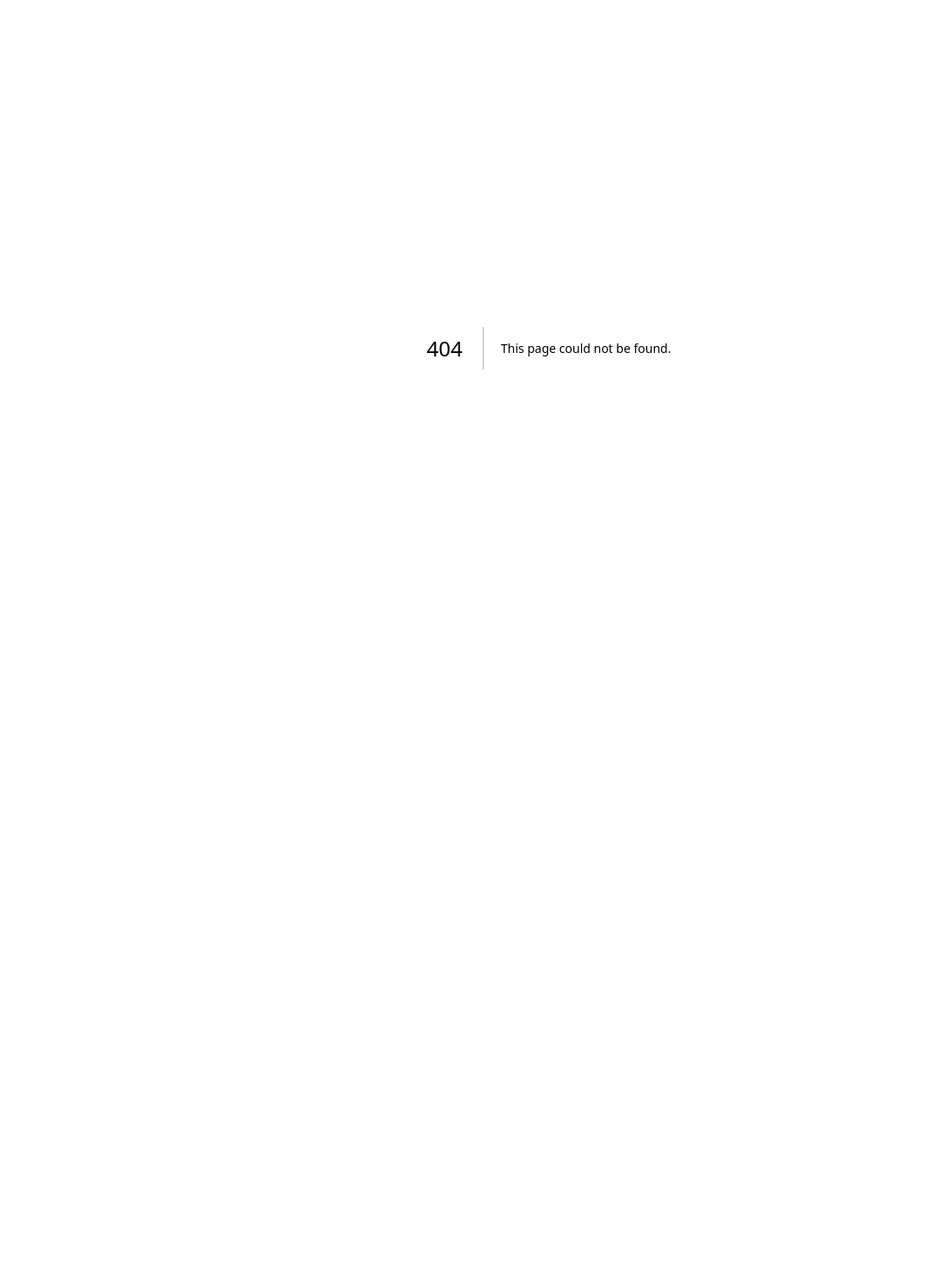
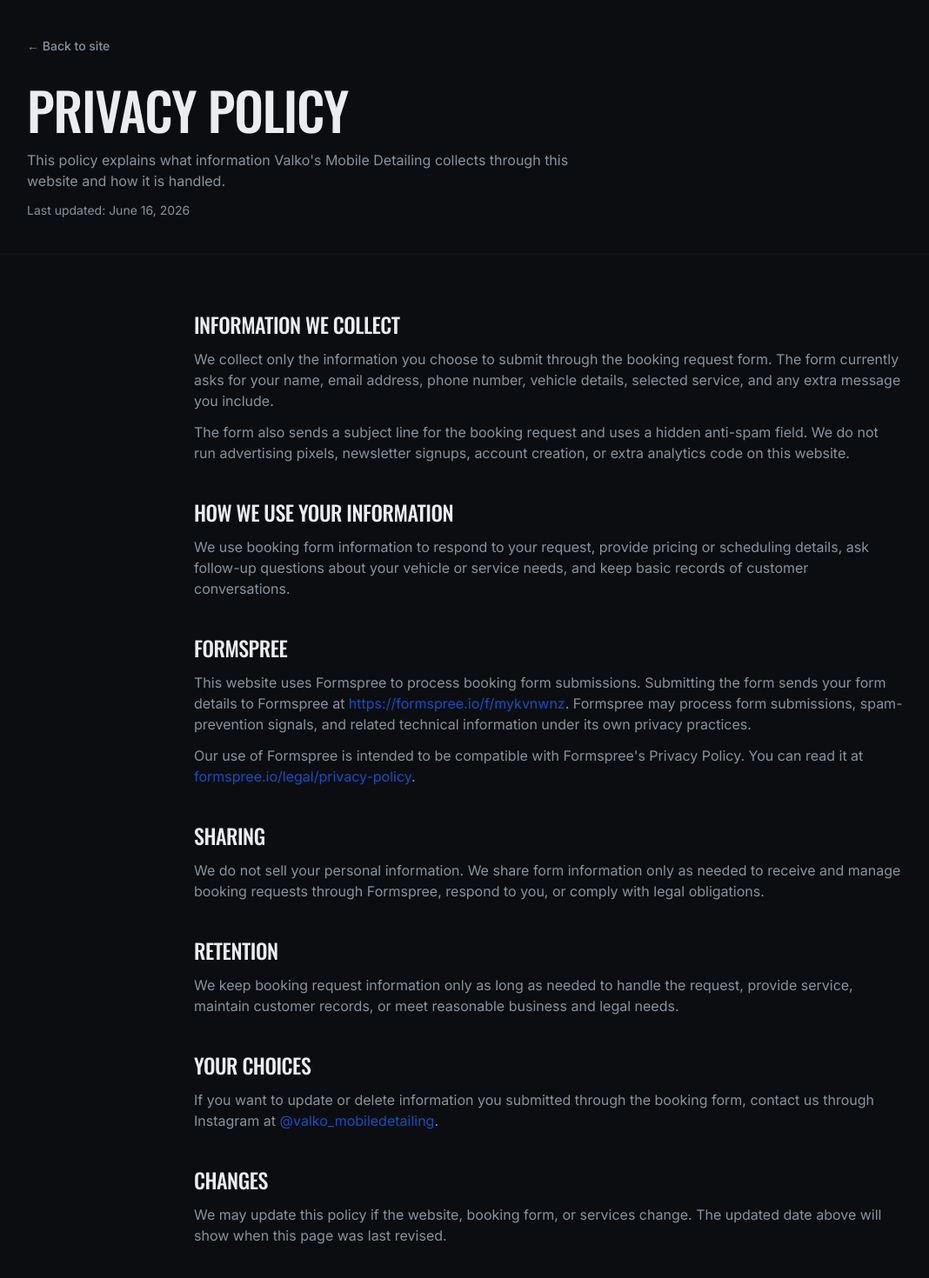
Before and after one commit to DominikV19/valko-mobile-detailing, a Next.js app: page /privacy in a window 1280 px wide. Before the commit this address had no page. Shown: the top 1470 px of the page at 87% size, without its empty margins (9-1077 px from the left). Before the commit the page ends 800 px from the top, so only its background shows below. Built offline with nearby package versions, Linux system fonts and the light colour scheme.

Commit message:
Add privacy policy and restricted license

```diff
--- /dev/null
+++ b/app/privacy/page.jsx
@@ -0,0 +1,153 @@
+import { contactSection, brand } from '@/lib/content';
+import { withBasePath } from '@/lib/site';
+
+export const metadata = {
+  title: `Privacy Policy - ${brand.name}`,
+  description:
+    "Privacy policy for Valko's Mobile Detailing booking form and website.",
+};
+
+const updated = 'June 16, 2026';
+
+export default function PrivacyPage() {
+  return (
+    <main className="min-h-screen bg-ink text-bone">
+      <section className="border-b border-ink-3/60 py-10">
+        <div className="container-page">
+          <a href={withBasePath('/')} className="text-sm font-medium text-muted hover:text-accent">
+            ← Back to site
+          </a>
+          <h1 className="mt-8 display-heading text-4xl md:text-6xl">
+            Privacy Policy
+          </h1>
+          <p className="mt-4 max-w-2xl text-muted">
+            This policy explains what information {brand.name} collects through this
+            website and how it is handled.
+          </p>
+          <p className="mt-3 text-sm text-muted">Last updated: {updated}</p>
+        </div>
+      </section>
+
+      <section className="py-12 md:py-16">
+        <div className="container-page max-w-4xl">
+          <div className="space-y-10 text-bone/90">
+            <section>
+              <h2 className="font-display text-2xl uppercase tracking-tightish text-bone">
+                Information We Collect
+              </h2>
+              <p className="mt-3 text-muted">
+                We collect only the information you choose to submit through the
+                booking request form. The form currently asks for your name, email
+                address, phone number, vehicle details, selected service, and any
+                extra message you include.
+              </p>
+              <p className="mt-3 text-muted">
+                The form also sends a subject line for the booking request and uses
+                a hidden anti-spam field. We do not run advertising pixels,
+                newsletter signups, account creation, or extra analytics code on
+                this website.
+              </p>
+            </section>
+
+            <section>
+              <h2 className="font-display text-2xl uppercase tracking-tightish text-bone">
+                How We Use Your Information
+              </h2>
+              <p className="mt-3 text-muted">
+                We use booking form information to respond to your request, provide
+                pricing or scheduling details, ask follow-up questions about your
+                vehicle or service needs, and keep basic records of customer
+                conversations.
+              </p>
+            </section>
+
+            <section>
+              <h2 className="font-display text-2xl uppercase tracking-tightish text-bone">
+                Formspree
+              </h2>
+              <p className="mt-3 text-muted">
+                This website uses Formspree to process booking form submissions.
+                Submitting the form sends your form details to Formspree at{' '}
+                <a
+                  href={contactSection.formEndpoint}
+                  className="text-accent hover:text-accent-glow"
+                  target="_blank"
+                  rel="noopener noreferrer"
+                >
+                  {contactSection.formEndpoint}
+                </a>
+                . Formspree may process form submissions, spam-prevention signals,
+                and related technical information under its own privacy practices.
+              </p>
+              <p className="mt-3 text-muted">
+                Our use of Formspree is intended to be compatible with Formspree's
+                Privacy Policy. You can read it at{' '}
+                <a
+                  href="https://formspree.io/legal/privacy-policy/"
+                  className="text-accent hover:text-accent-glow"
+                  target="_blank"
+                  rel="noopener noreferrer"
+                >
+                  formspree.io/legal/privacy-policy
+                </a>
+                .
+              </p>
+            </section>
+
+            <section>
+              <h2 className="font-display text-2xl uppercase tracking-tightish text-bone">
+                Sharing
+              </h2>
+              <p className="mt-3 text-muted">
+                We do not sell your personal information. We share form information
+                only as needed to receive and manage booking requests through
+                Formspree, respond to you, or comply with legal obligations.
+              </p>
+            </section>
+
+            <section>
+              <h2 className="font-display text-2xl uppercase tracking-tightish text-bone">
+                Retention
+              </h2>
+              <p className="mt-3 text-muted">
+                We keep booking request information only as long as needed to handle
+                the request, provide service, maintain customer records, or meet
+                reasonable business and legal needs.
+              </p>
+            </section>
+
+            <section>
+              <h2 className="font-display text-2xl uppercase tracking-tightish text-bone">
+                Your Choices
+              </h2>
+              <p className="mt-3 text-muted">
+                If you want to update or delete information you submitted through
+                the booking form, contact us through Instagram at{' '}
+                <a
+                  href="https://www.instagram.com/valko_mobiledetailing/"
+                  className="text-accent hover:text-accent-glow"
+                  target="_blank"
+                  rel="noopener noreferrer"
+                >
+                  @valko_mobiledetailing
+                </a>
+                .
+              </p>
+            </section>
+
+            <section>
+              <h2 className="font-display text-2xl uppercase tracking-tightish text-bone">
+                Changes
+              </h2>
+              <p className="mt-3 text-muted">
+                We may update this policy if the website, booking form, or services
+                change. The updated date above will show when this page was last
+                revised.
+              </p>
+            </section>
+          </div>
+        </div>
+      </section>
+    </main>
+  );
+}
--- a/components/Contact.jsx
+++ b/components/Contact.jsx
@@ -1,4 +1,5 @@
 import { contactSection } from '@/lib/content';
+import { withBasePath } from '@/lib/site';
 
 export default function Contact() {
   const formEndpoint =
@@ -105,6 +106,13 @@ export default function Contact() {
               >
                 Send booking request
               </button>
+              <p className="text-xs text-muted sm:col-span-2">
+                By submitting this form, you agree to our{' '}
+                <a href={withBasePath('/privacy')} className="text-accent hover:text-accent-glow">
+                  Privacy Policy
+                </a>
+                .
+              </p>
               {!isConfigured && (
                 <p className="text-xs text-muted sm:col-span-2">
                   Add NEXT_PUBLIC_FORMSPREE_ENDPOINT with the Formspree form URL before publishing.
--- a/components/Footer.jsx
+++ b/components/Footer.jsx
@@ -1,4 +1,5 @@
 import { brand, contact, footer } from '@/lib/content';
+import { withBasePath } from '@/lib/site';
 
 export default function Footer() {
   return (
@@ -50,7 +51,12 @@ export default function Footer() {
 
         <div className="mt-10 flex flex-col gap-3 border-t border-ink-3/60 pt-6 text-xs text-muted sm:flex-row sm:items-center sm:justify-between">
           <p>© {footer.year} {brand.name}. All rights reserved.</p>
-          <p>{footer.credit}</p>
+          <div className="flex flex-wrap gap-x-4 gap-y-2">
+            <a href={withBasePath('/privacy')} className="hover:text-accent">
+              Privacy Policy
+            </a>
+            <p>{footer.credit}</p>
+          </div>
         </div>
       </div>
     </footer>
```
Also changed, not shown: 2 other files (tests, documents, lock files or other folders).
